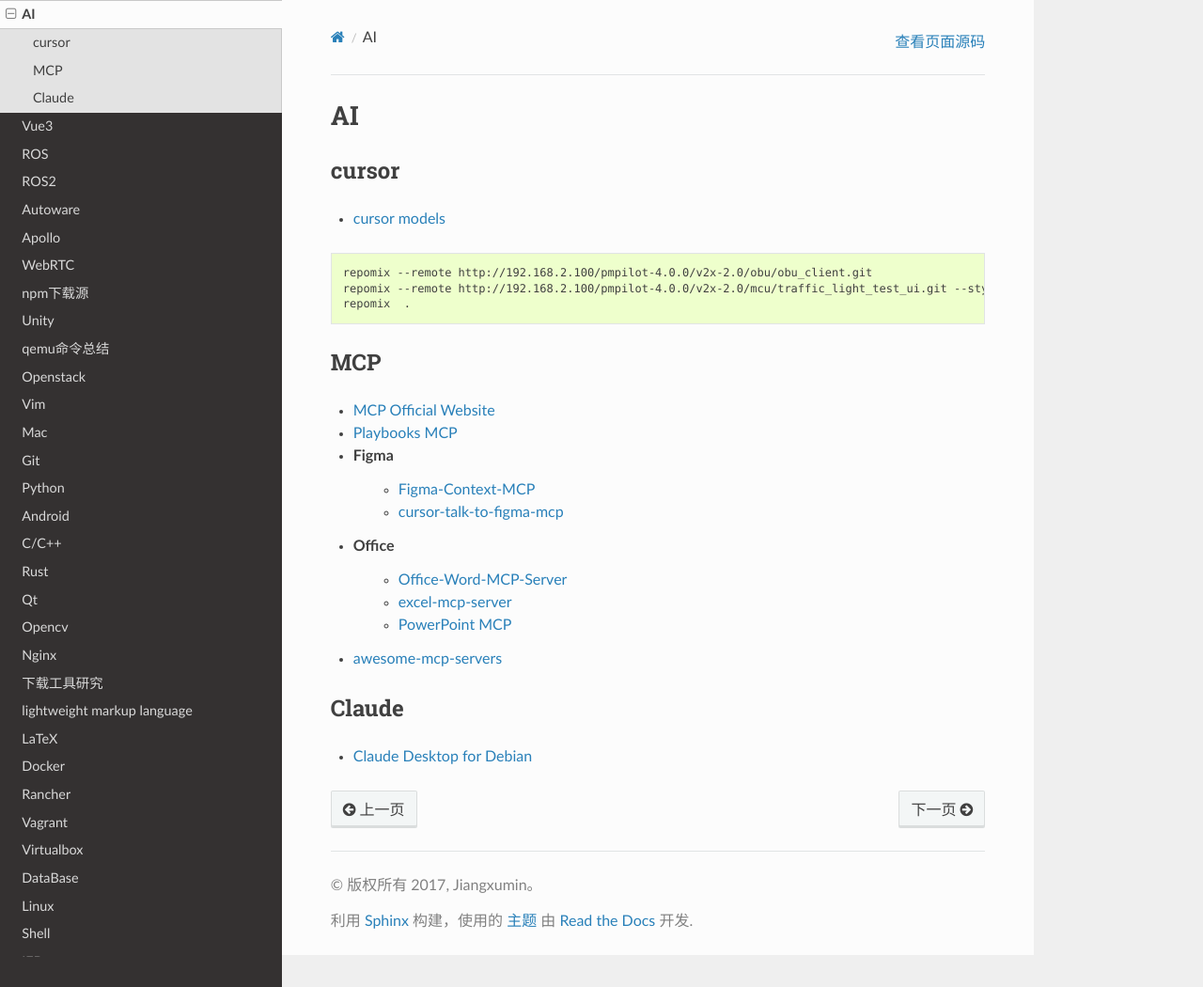
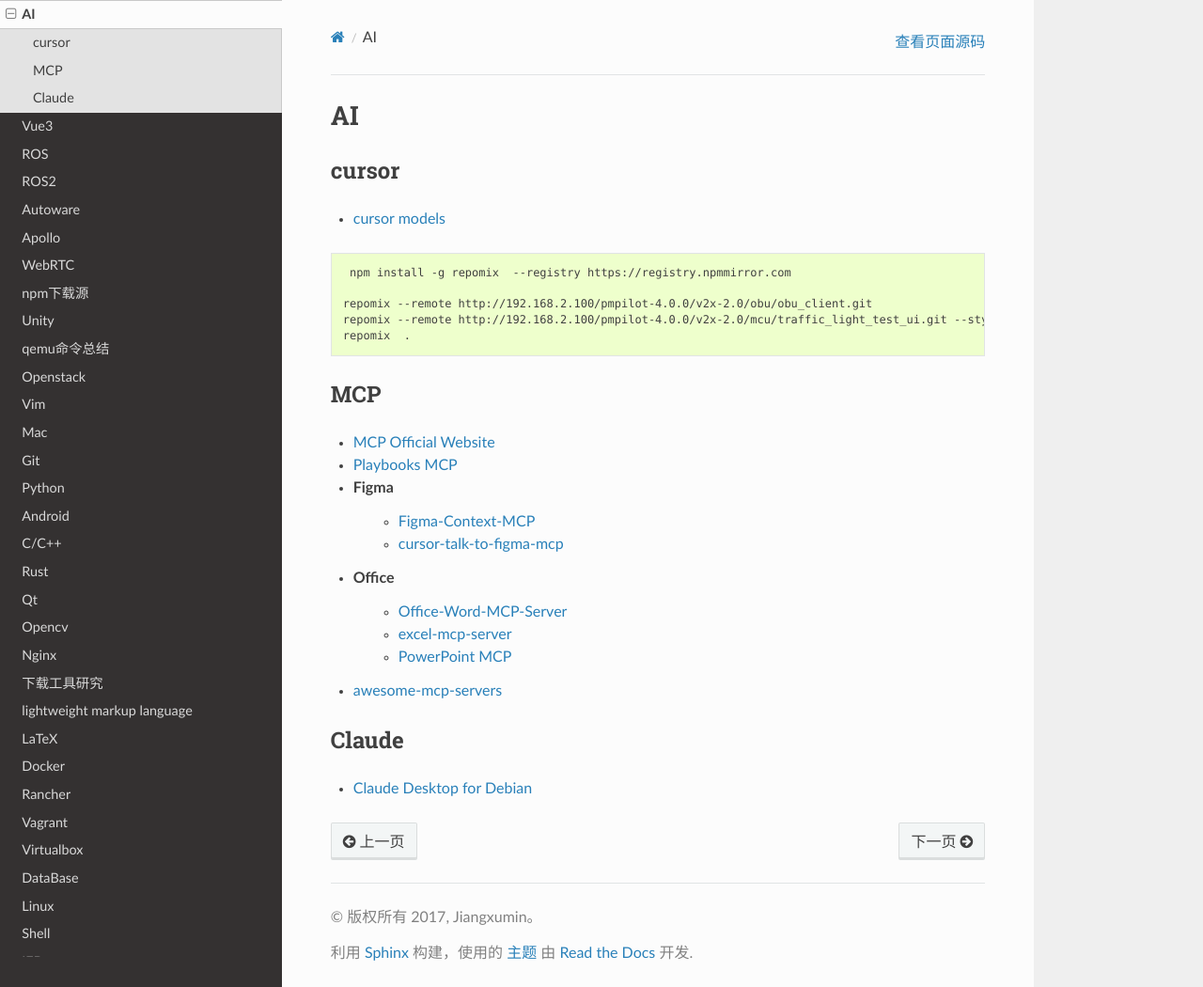
Before and after one commit to my-rds-store/my_space, a Sphinx documentation site: the page built from source/ai/index.rst, in a window 1280 px wide and 1050 px high. Shown: the whole window at 94% size. Built offline with Sphinx 7.4.7 and the Read the Docs theme 3.1.0, drawn with Linux system fonts in a browser that asks for light colours.

Commit message:
update ...

```diff
--- a/source/ai/index.rst
+++ b/source/ai/index.rst
@@ -9,6 +9,8 @@
 * `cursor models <https://docs.cursor.com/settings/models#available-models>`_
 
 .. code-block:: sh
+
+    npm install -g repomix  --registry https://registry.npmmirror.com
 
    repomix --remote http://192.168.2.100/pmpilot-4.0.0/v2x-2.0/obu/obu_client.git
    repomix --remote http://192.168.2.100/pmpilot-4.0.0/v2x-2.0/mcu/traffic_light_test_ui.git --style markdown,
```
